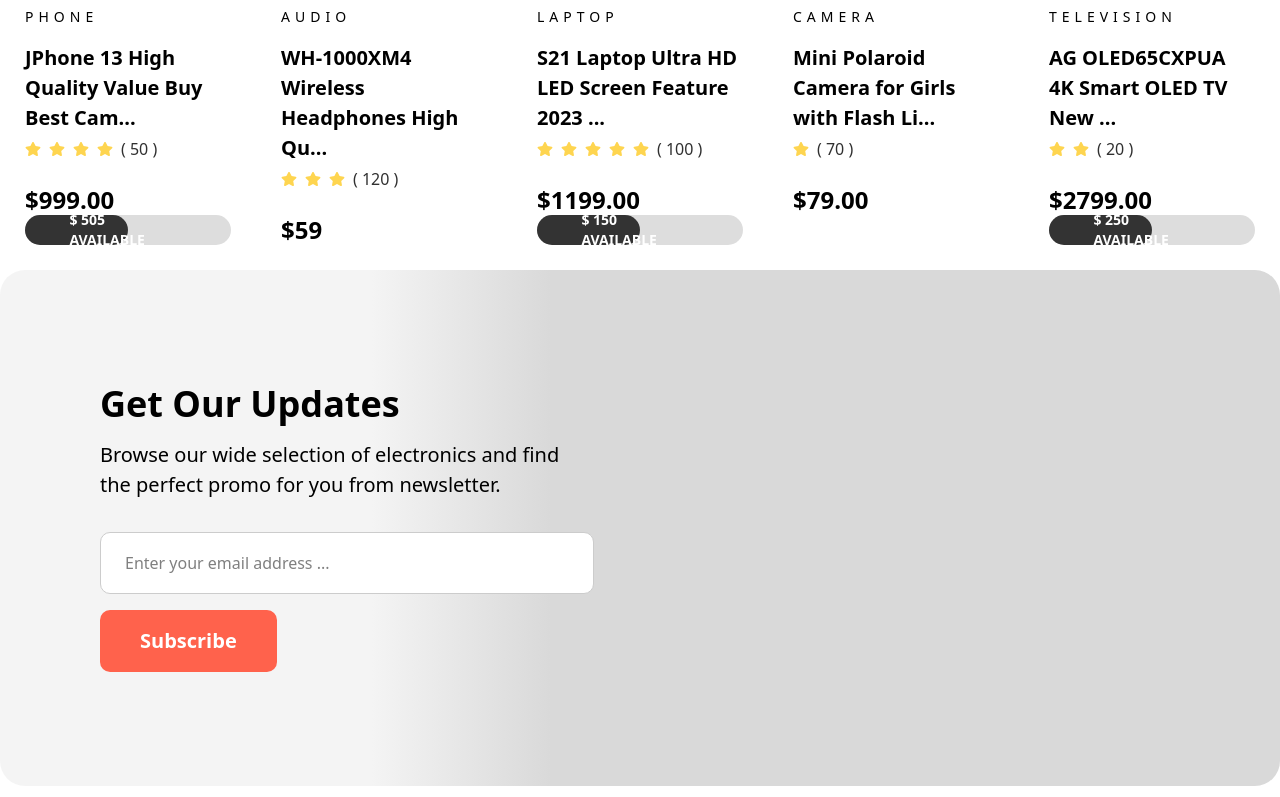
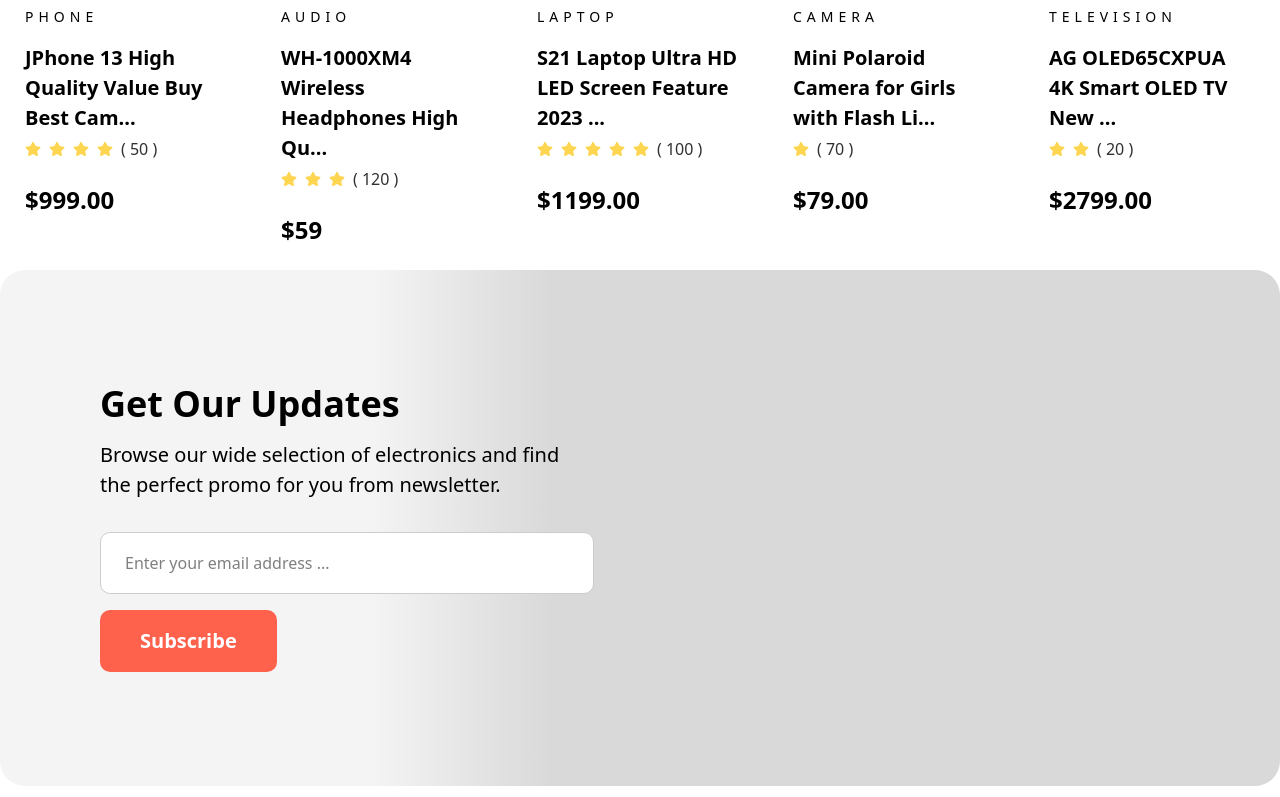
Before and after one commit to mn-sohel/eshop, a React (Vite) app: page / in a window 1280 px wide. Shown: the part 1274-2071 px from the top of the page. Built offline with nearby package versions, Linux system fonts and the light colour scheme.

Commit message:
stock part done
stock part

```diff
--- a/src/components/FeaturedProduct.jsx
+++ b/src/components/FeaturedProduct.jsx
@@ -10,7 +10,10 @@
   return (
     <div
       className={className}
-      style={{ ...style, display: "block", background: "red", border: 1+"px solid red" }}
+      style={{ ...style,
+      display: "block",
+      background: "red",
+    }}
       onClick={onClick}
     />
   );
@@ -28,7 +31,7 @@
 }
 
 
-const FeaturedProduct = () => {
+const FeaturedProduct = ({stock=false}) => {
 
     var settings = {
     dots: false,
@@ -46,11 +49,11 @@
     <Container>
         {/* <div className='flex gap-1'> */}
         <Slider {...settings}>
-            <ProductLayout percentTag={false} category="PHONE" title="JPhone 13 High Quality Value Buy Best Cam..." rating="4" totalRating="50" price="999.00" border={true} bg="transparent" stock={true} stockAmount="505"/>
-            <ProductLayout percentTag={true} category="AUDIO" title="WH-1000XM4 Wireless Headphones High Qu..." rating="3" totalRating="120" price="59" border={true} bg="transparent" stock={false} stockAmount="260"/>
-            <ProductLayout percentTag={false} category="LAPTOP" title="S21 Laptop Ultra HD LED Screen Feature 2023 ..." rating="5" totalRating="100" price="1199.00" border={true} bg="transparent" stock={true} stockAmount="150"/>
-            <ProductLayout percentTag={false} category="CAMERA" title="Mini Polaroid Camera for Girls with Flash Li..." rating="1" totalRating="70" price="79.00" border={true} bg="transparent" stock={false} stockAmount="520"/>
-            <ProductLayout percentTag={false} category="TELEVISION" title="AG OLED65CXPUA 4K Smart OLED TV New ..." rating="2" totalRating="20" price="2799.00" border={true} bg="transparent" stock={true} stockAmount="250"/>
+            <ProductLayout percentTag={false} category="PHONE" title="JPhone 13 High Quality Value Buy Best Cam..." rating="4" totalRating="50" price="999.00" border={true} bg="transparent" stock={stock} stockAmount="505"/>
+            <ProductLayout percentTag={true} category="AUDIO" title="WH-1000XM4 Wireless Headphones High Qu..." rating="3" totalRating="120" price="59" border={true} bg="transparent" stock={stock} stockAmount="260"/>
+            <ProductLayout percentTag={false} category="LAPTOP" title="S21 Laptop Ultra HD LED Screen Feature 2023 ..." rating="5" totalRating="100" price="1199.00" border={true} bg="transparent" stock={stock} stockAmount="150"/>
+            <ProductLayout percentTag={false} category="CAMERA" title="Mini Polaroid Camera for Girls with Flash Li..." rating="1" totalRating="70" price="79.00" border={true} bg="transparent" stock={stock} stockAmount="520"/>
+            <ProductLayout percentTag={false} category="TELEVISION" title="AG OLED65CXPUA 4K Smart OLED TV New ..." rating="2" totalRating="20" price="2799.00" border={true} bg="transparent" stock={stock} stockAmount="250"/>
         </Slider>
         {/* </div> */}
     </Container>
```
